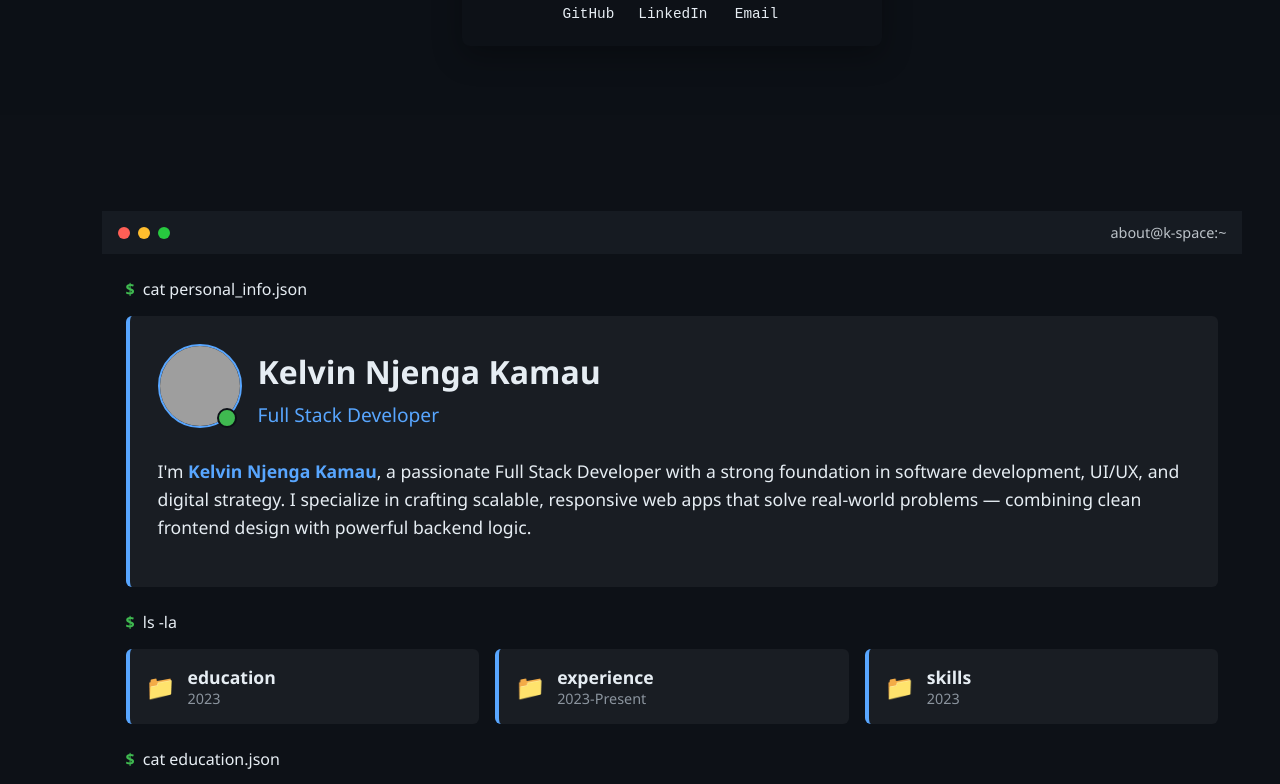
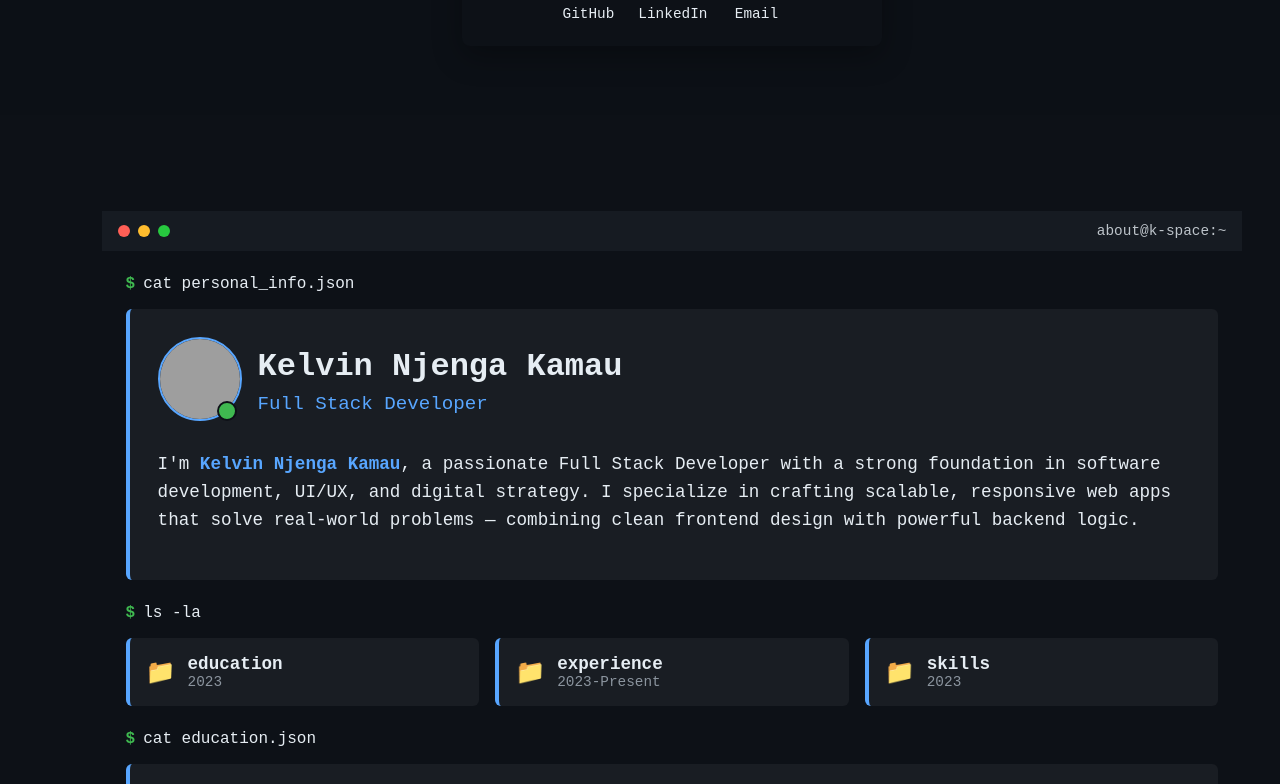
Before and after one commit to Njenga993/kspace, a Vue app: page / in a window 1280 px wide. Shown: the part 853-1637 px from the top of the page. Built offline with nearby package versions, Linux system fonts and the light colour scheme; grey boxes are pictures that could not be loaded.

Commit message:
changed the whole theme to a terminal like theme

```diff
--- a/src/components/About.vue
+++ b/src/components/About.vue
@@ -292,6 +292,7 @@ body {
   background-color: var(--bg-color);
   min-height: 100vh;
   position: relative;
+  font-family: 'Fira Code', 'Courier New', monospace;
   overflow: hidden;
   width: 100vw;
   margin-left: -2rem;
@@ -304,7 +305,6 @@ body {
   margin: 0 auto;
   width: calc(90% - 0.7rem);
   overflow: hidden;
-
   animation: slideUp 0.8s ease-out;
 }
 
```
